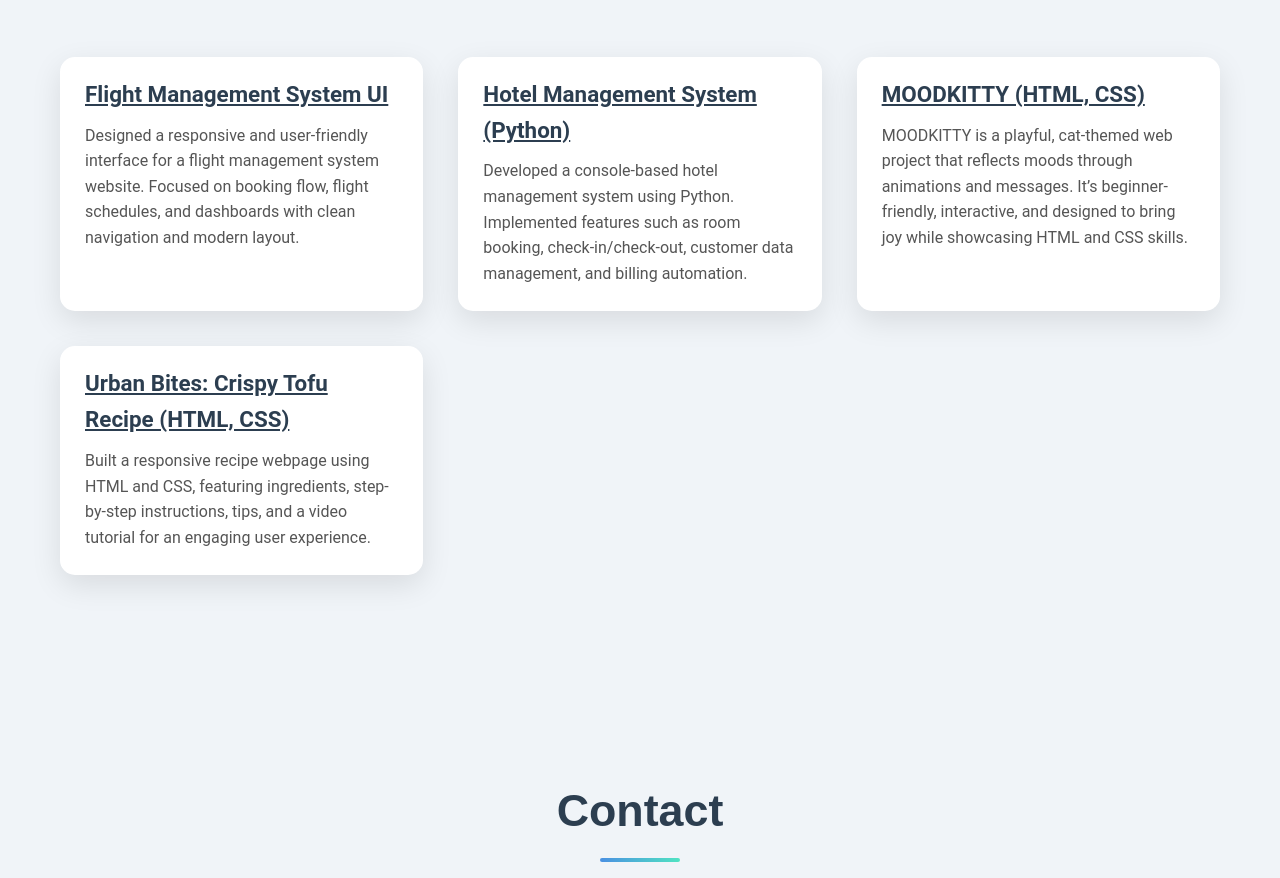
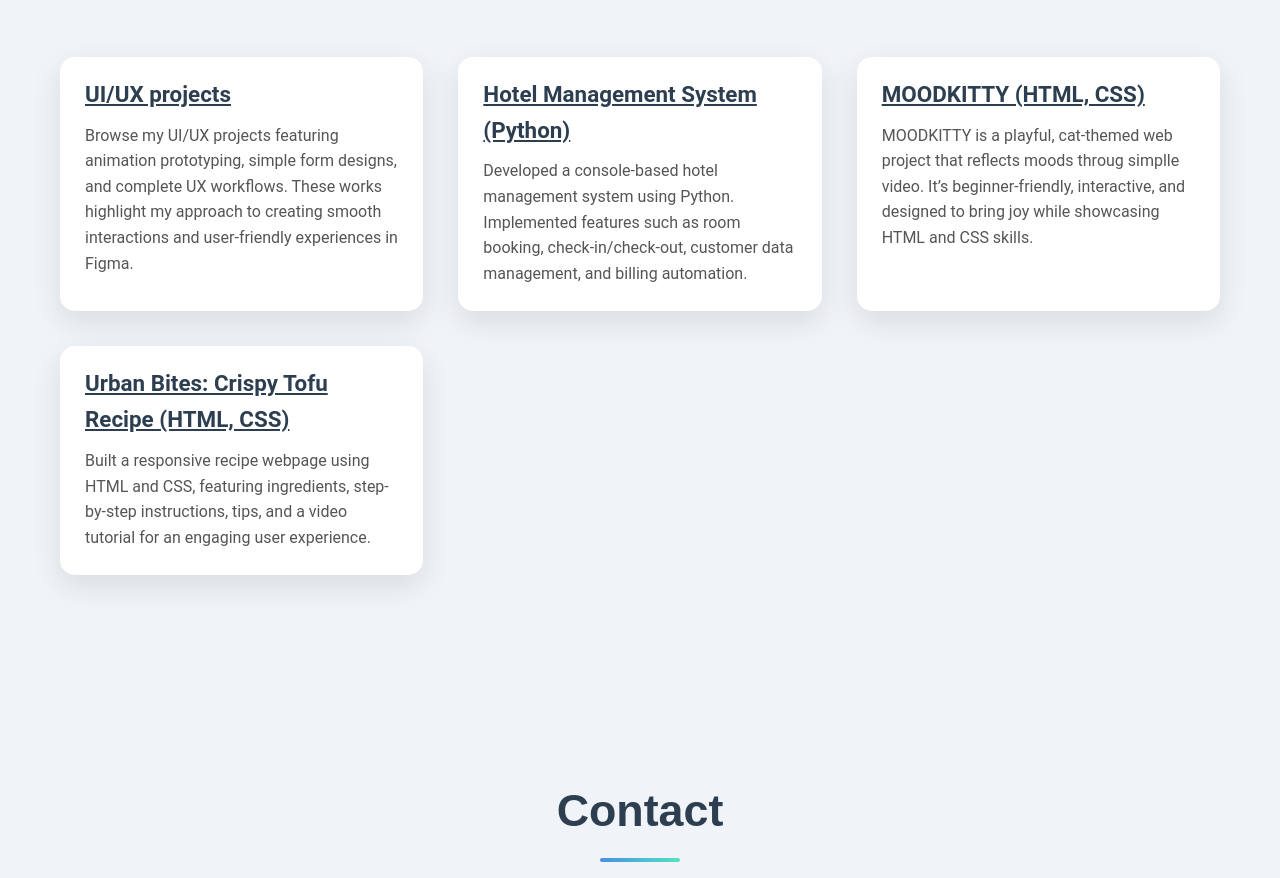
Before and after one commit to kritika-glich/portfolio, a plain HTML site: page index.html in a window 1280 px wide. Shown: the part 2444-3322 px from the top of the page. Drawn offline with Linux system fonts and the light colour scheme.

Commit message:
Updated portfolio website with projects and contact modal

```diff
--- a/index.html
+++ b/index.html
@@ -70,11 +70,11 @@
   <div class="projects">
     <div class="project">
       <h3>
-        <a href="https://www.figma.com/design/qkdyiZJvCHrCOlOqluRjzt/Flight-Booking-Website-Landing-page-design--Community-?node-id=0-1&t=vbBMJ3WFuGiZXk0M-1" target="_blank">
-          Flight Management System UI
+        <a href="https://www.figma.com/files/team/1448510153348242222/project/312309533/My-projects?fuid=1448510151497160822" target="_blank">
+          UI/UX projects
         </a>
       </h3>
-      <p>Designed a responsive and user-friendly interface for a flight management system website. Focused on booking flow, flight schedules, and dashboards with clean navigation and modern layout.</p>
+      <p>Browse my UI/UX projects featuring animation prototyping, simple form designs, and complete UX workflows. These works highlight my approach to creating smooth interactions and user-friendly experiences in Figma.</p>
     </div>
 <div class="project">
   <h3>
@@ -93,7 +93,7 @@
     </a>
   </h3>
   <p>
-    MOODKITTY is a playful, cat-themed web project that reflects moods through animations and messages. It’s beginner-friendly, interactive, and designed to bring joy while showcasing HTML and CSS skills.
+    MOODKITTY is a playful, cat-themed web project that reflects moods throug simplle video. It’s beginner-friendly, interactive, and designed to bring joy while showcasing HTML and CSS skills.
   </p>
 </div>
 
```
